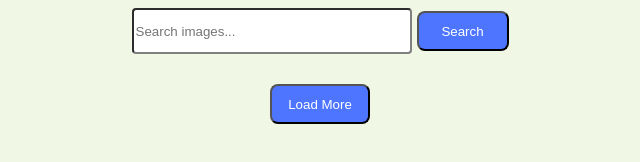
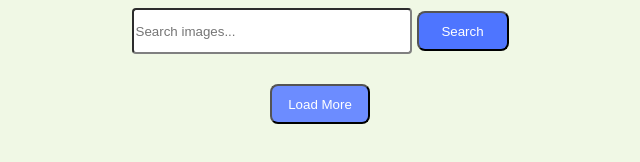
Before and after one commit to orkunkorcak/goit-js-hw-12, a website built with Vite: page src/index.html in a window 1280 px wide. In both pictures the pointer is over the button "Load More". Shown: the whole page, without its empty margins (320-960 px from the left). Built offline with nearby package versions, Linux system fonts and the light colour scheme; what simplelightbox would draw is missing.

Commit message:
edit clone hw11

```diff
--- a/package.json
+++ b/package.json
@@ -1,5 +1,5 @@
 {
-  "name": "vite-project",
+  "name": "goit-js-hw-12",
   "private": true,
   "version": "0.0.0",
   "type": "module",
@@ -17,6 +17,8 @@
   "dependencies": {
     "axios": "^1.7.9",
     "izitoast": "^1.4.0",
-    "simplelightbox": "^2.14.3"
+    "simplelightbox": "^2.14.3",
+    "vite-plugin-full-reload": "^1.2.0",
+    "vite-plugin-html-inject": "^1.1.2"
   }
 }
--- a/src/css/styles.css
+++ b/src/css/styles.css
@@ -107,3 +107,6 @@ a {
     width: 100px;
     height: 40px;
 }
+.more-button:hover {
+  background-color: #6C8CFF;
+}
```
Also changed, not shown: 1 other file.
